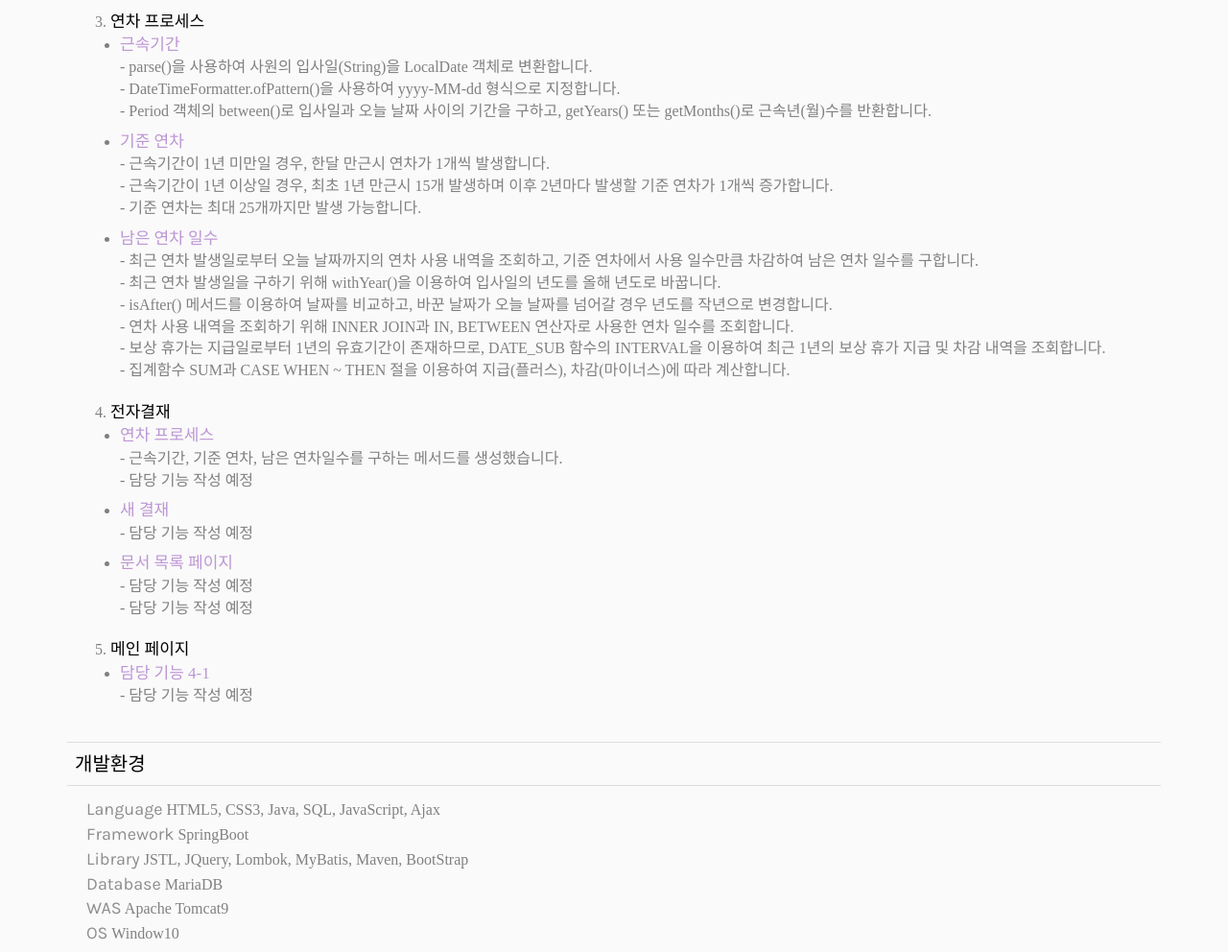
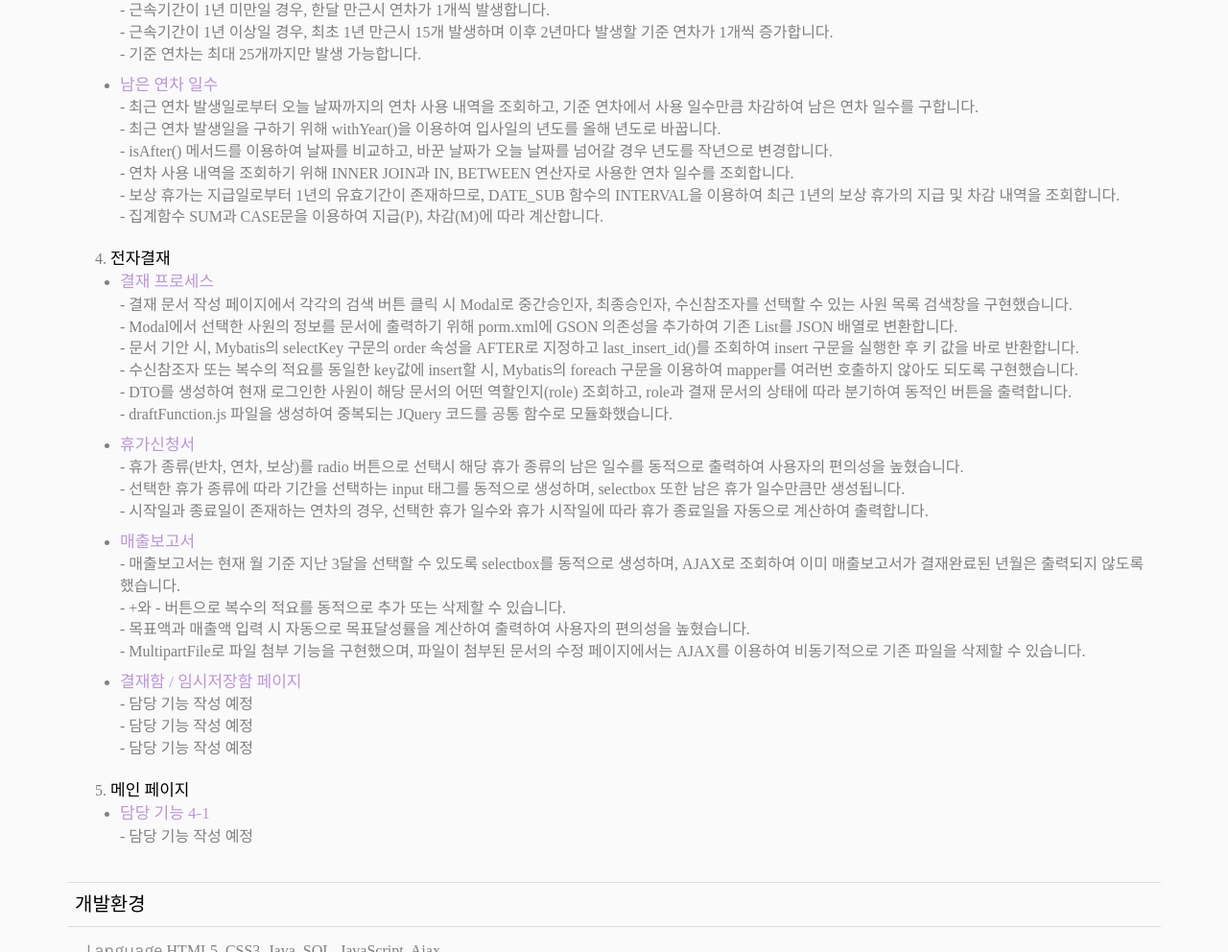
Before and after one commit to huijin0809/huijin0809.github.io, a plain HTML site: page index.html in a window 1280 px wide. Shown: the part 6240-7232 px from the top of the page at 96% size. Drawn offline with nearby package versions, Linux system fonts and the light colour scheme; files whose address does not match are found by name; a web font is replaced by a local one.

Commit message:
Update index.html

```diff
--- a/index.html
+++ b/index.html
@@ -398,8 +398,7 @@ ul li {
 											</tr>
 											<tr>
 												<td colspan="2">
-												<br>- 회원가입 페이지 <br>
-												- 인사관리 페이지<br>- 임시 비밀번호 발급<br>- 결재함/임시저장함 목록<br>- 휴가신청서/매출보고서 전자결재<br>- 연차 프로세스<br>- 매출보고서 기반의 매출차트 출력
+												<br>
 													<ol>
 														<li><span class="b-title">회원가입</span>
 															<ul>
@@ -442,20 +441,36 @@ ul li {
 																	<div>- 최근 연차 발생일을 구하기 위해 withYear()을 이용하여 입사일의 년도를 올해 년도로 바꿉니다.</div>
 																	<div>- isAfter() 메서드를 이용하여 날짜를 비교하고, 바꾼 날짜가 오늘 날짜를 넘어갈 경우 년도를 작년으로 변경합니다.</div>
 																	<div>- 연차 사용 내역을 조회하기 위해 INNER JOIN과 IN, BETWEEN 연산자로 사용한 연차 일수를 조회합니다.</div>
-																	<div>- 보상 휴가는 지급일로부터 1년의 유효기간이 존재하므로, DATE_SUB 함수의 INTERVAL을 이용하여 최근 1년의 보상 휴가 지급 및 차감 내역을 조회합니다.</div>
-																	<div>- 집계함수 SUM과 CASE WHEN ~ THEN 절을 이용하여 지급(플러스), 차감(마이너스)에 따라 계산합니다.</div>
+																	<div>- 보상 휴가는 지급일로부터 1년의 유효기간이 존재하므로, DATE_SUB 함수의 INTERVAL을 이용하여 최근 1년의 보상 휴가의 지급 및 차감 내역을 조회합니다.</div>
+																	<div>- 집계함수 SUM과 CASE문을 이용하여 지급(P), 차감(M)에 따라 계산합니다.</div>
 																</li>
 															</ul></li>
 														<li><span class="b-title">전자결재</span>
 															<ul>
-																<li><span class="s-title">연차 프로세스</span>
-																	<div>- 근속기간, 기준 연차, 남은 연차일수를 구하는 메서드를 생성했습니다.</div>
-																	<div>- 담당 기능 작성 예정</div></li>
-																<li><span class="s-title">새 결재</span>
-																	<div>- 담당 기능 작성 예정</div></li>
-																<li><span class="s-title">문서 목록 페이지</span>
+																<li><span class="s-title">결재 프로세스</span>
+																	<div>- 결재 문서 작성 페이지에서 각각의 검색 버튼 클릭 시 Modal로 중간승인자, 최종승인자, 수신참조자를 선택할 수 있는 사원 목록 검색창을 구현했습니다.</div>
+																	<div>- Modal에서 선택한 사원의 정보를 문서에 출력하기 위해 porm.xml에 GSON 의존성을 추가하여 기존 List를 JSON 배열로 변환합니다.</div>
+																	<div>- 문서 기안 시, Mybatis의 selectKey 구문의 order 속성을 AFTER로 지정하고 last_insert_id()를 조회하여 insert 구문을 실행한 후 키 값을 바로 반환합니다.</div>
+																	<div>- 수신참조자 또는 복수의 적요를 동일한 key값에 insert할 시, Mybatis의 foreach 구문을 이용하여 mapper를 여러번 호출하지 않아도 되도록 구현했습니다.</div>
+																	<div>- DTO를 생성하여 현재 로그인한 사원이 해당 문서의 어떤 역할인지(role) 조회하고, role과 결재 문서의 상태에 따라 분기하여 동적인 버튼을 출력합니다.</div>
+																	<div>- draftFunction.js 파일을 생성하여 중복되는 JQuery 코드를 공통 함수로 모듈화했습니다.</div>
+																</li>
+																<li><span class="s-title">휴가신청서</span>
+																	<div>- 휴가 종류(반차, 연차, 보상)를 radio 버튼으로 선택시 해당 휴가 종류의 남은 일수를 동적으로 출력하여 사용자의 편의성을 높혔습니다.</div>
+																	<div>- 선택한 휴가 종류에 따라 기간을 선택하는 input 태그를 동적으로 생성하며, selectbox 또한 남은 휴가 일수만큼만 생성됩니다.</div>
+																	<div>- 시작일과 종료일이 존재하는 연차의 경우, 선택한 휴가 일수와 휴가 시작일에 따라 휴가 종료일을 자동으로 계산하여 출력합니다.</div>
+																</li>
+																<li><span class="s-title">매출보고서</span>
+																	<div>- 매출보고서는 현재 월 기준 지난 3달을 선택할 수 있도록 selectbox를 동적으로 생성하며, AJAX로 조회하여 이미 매출보고서가 결재완료된 년월은 출력되지 않도록 했습니다.</div>
+																	<div>- +와 - 버튼으로 복수의 적요를 동적으로 추가 또는 삭제할 수 있습니다.</div>
+																	<div>- 목표액과 매출액 입력 시 자동으로 목표달성률을 계산하여 출력하여 사용자의 편의성을 높혔습니다.</div>
+																	<div>- MultipartFile로 파일 첨부 기능을 구현했으며, 파일이 첨부된 문서의 수정 페이지에서는 AJAX를 이용하여 비동기적으로 기존 파일을 삭제할 수 있습니다.</div>
+																</li>
+																<li><span class="s-title">결재함 / 임시저장함 페이지</span>
 																	<div>- 담당 기능 작성 예정</div>
-																	<div>- 담당 기능 작성 예정</div></li>
+																	<div>- 담당 기능 작성 예정</div>
+																	<div>- 담당 기능 작성 예정</div>
+																</li>
 															</ul></li>
 														<li><span class="b-title">메인 페이지</span>
 															<ul>
```
